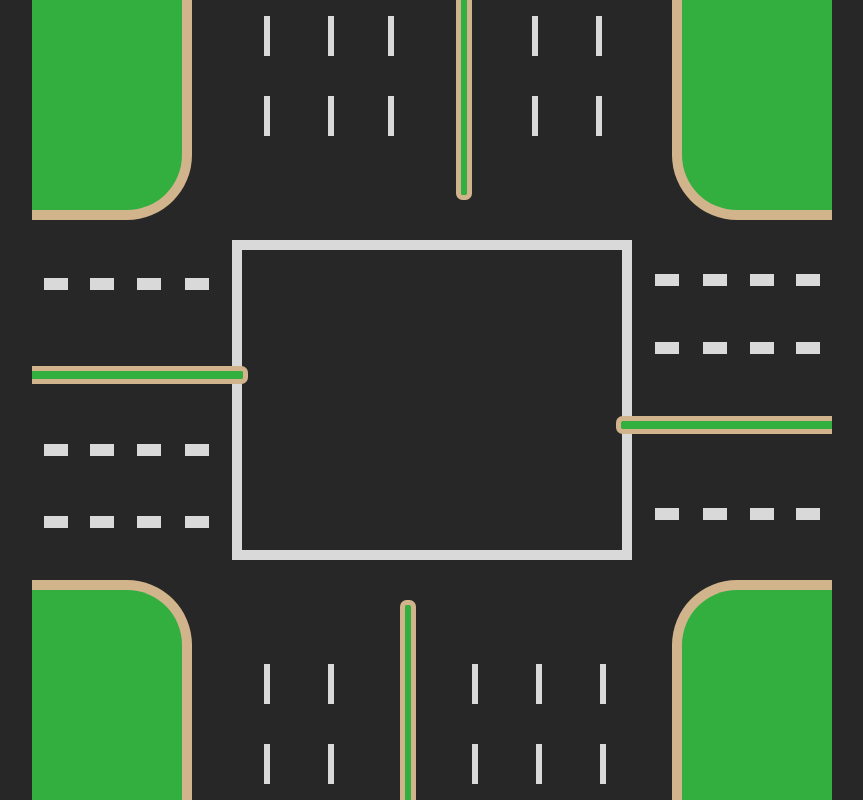
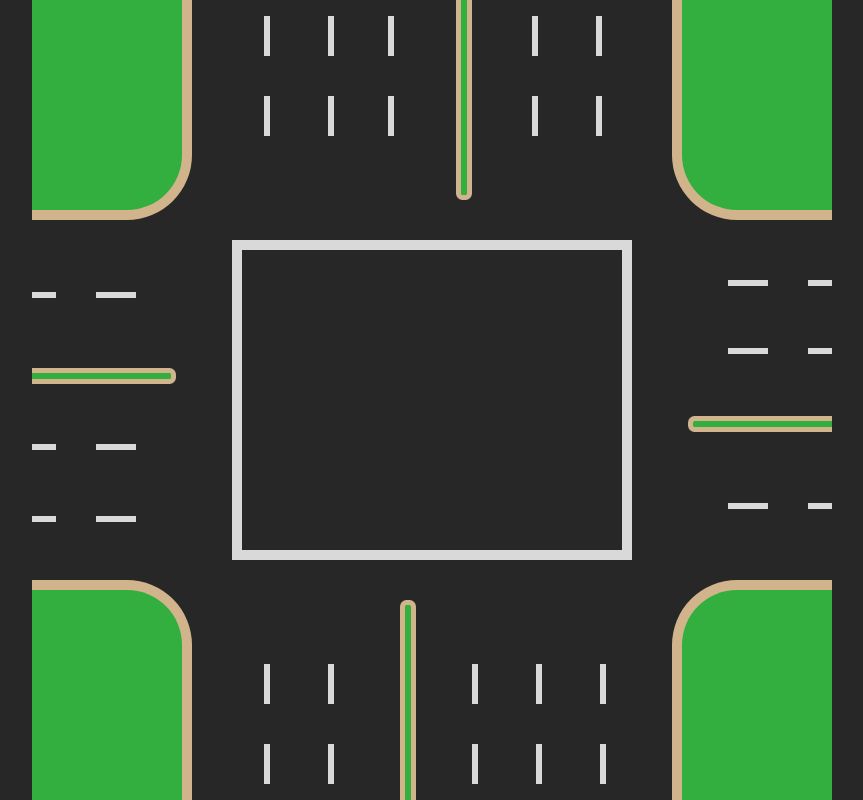
Before and after one commit to DubUlasi/Traffic-Simulator, a plain HTML site: page index.html in a window 1280 px wide. Shown: the whole page, without its empty margins (208-1071 px from the left). Drawn offline with Linux system fonts and the light colour scheme.

Commit message:
spaced out the roads by the left and right

```diff
--- a/index.css
+++ b/index.css
@@ -135,8 +135,8 @@ body {
   position: absolute;
   bottom: 52%;
   left: 0px;
-  width: 27%;
-  height: 2.2%;
+  width: 18%;
+  height: 2%;
   background-color: #32AF3E;
   border-bottom: 5px solid #D2B48C;
   border-right: 5px solid #D2B48C;
@@ -151,8 +151,8 @@ body {
   position: absolute;
   top: 52%;
   right: 0px;
-  width: 27%;
-  height: 2.2%;
+  width: 18%;
+  height: 2%;
   background-color: #32AF3E;
   border-bottom: 5px solid #D2B48C;
   border-left: 5px solid #D2B48C;
@@ -167,114 +167,62 @@ body {
 /* Broken lines for the first section of the left side road */
 .left-road-line1 {
   position: absolute;
-  bottom: 63.7%;
-  left: 1.5%;
+  bottom: 62.7%;
+  left: 0px;
   width: 3%;
-  height: 1.5%;
+  height: 0.75%;
   background-color: #D9D9D9;
 }
 
 .left-road-line2 {
   position: absolute;
-  bottom: 63.7%;
-  left: 7.3%;
-  width: 3%;
-  height: 1.5%;
+  bottom: 62.7%;
+  left: 8%;
+  width: 5%;
+  height: 0.75%;
   background-color: #D9D9D9;
 }
 
-.left-road-line3 {
-  position: absolute;
-  bottom: 63.7%;
-  left: 13.15%;
-  width: 3%;
-  height: 1.5%;
-  background-color: #D9D9D9;
-}
-
-
-.left-road-line4 {
-  position: absolute;
-  bottom: 63.7%;
-  left: 19.15%;
-  width: 3%;
-  height: 1.5%;
-  background-color: #D9D9D9;
-}
 
 
 /* Broken lines for the second section of the left side road */
 .left-road-line5 {
   position: absolute;
-  bottom: 43%;
-  left: 19.15%;
-  width: 3%;
-  height: 1.5%;
+  bottom: 43.7%;
+  left: 8%;
+  width: 5%;
+  height: 0.75%;
   background-color: #D9D9D9;
 }
 
 .left-road-line6 {
   position: absolute;
-  bottom: 43%;
-  left: 13.15%;
+  bottom: 43.7%;
+  left: 0px;
   width: 3%;
-  height: 1.5%;
+  height: 0.75%;
   background-color: #D9D9D9;
 }
 
-.left-road-line7 {
-  position: absolute;
-  bottom: 43%;
-  left: 7.3%;
-  width: 3%;
-  height: 1.5%;
-  background-color: #D9D9D9;
-}
-
-.left-road-line8 {
-  position: absolute;
-  bottom: 43%;
-  left: 1.5%;
-  width: 3%;
-  height: 1.5%;
-  background-color: #D9D9D9;
-}
 
 .left-road-line9 {
   position: absolute;
-  bottom: 34%;
-  left: 19.15%;
-  width: 3%;
-  height: 1.5%;
+  bottom: 34.7%;
+  left: 8%;
+  width: 5%;
+  height: 0.75%;
   background-color: #D9D9D9;
 }
 
 .left-road-line10 {
   position: absolute;
-  bottom: 34%;
-  left: 13.15%;
+  bottom: 34.7%;
+  left: 0px;
   width: 3%;
-  height: 1.5%;
+  height: 0.75%;
   background-color: #D9D9D9;
 }
 
-.left-road-line11 {
-  position: absolute;
-  bottom: 34%;
-  left: 7.3%;
-  width: 3%;
-  height: 1.5%;
-  background-color: #D9D9D9;
-}
-
-.left-road-line12 {
-  position: absolute;
-  bottom: 34%;
-  left: 1.5%;
-  width: 3%;
-  height: 1.5%;
-  background-color: #D9D9D9;
-}
 
 
 
@@ -282,112 +230,56 @@ body {
 .right-road-line1 {
   position: absolute;
   bottom: 64.3%;
-  right: 1.5%;
+  right: 0px;
   width: 3%;
-  height: 1.5%;
+  height: 0.75%;
   background-color: #D9D9D9;
 }
 
 .right-road-line2 {
   position: absolute;
   bottom: 64.3%;
-  right: 7.3%;
-  width: 3%;
-  height: 1.5%;
-  background-color: #D9D9D9;
-}
-
-.right-road-line3 {
-  position: absolute;
-  bottom: 64.3%;
-  right: 13.15%;
-  width: 3%;
-  height: 1.5%;
-  background-color: #D9D9D9;
-}
-
-
-.right-road-line4 {
-  position: absolute;
-  bottom: 64.3%;
-  right: 19.15%;
-  width: 3%;
-  height: 1.5%;
-  background-color: #D9D9D9;
-}
-
-.right-road-line5 {
-  position: absolute;
-  bottom: 55.7%;
-  right: 19.15%;
-  width: 3%;
-  height: 1.5%;
-  background-color: #D9D9D9;
-}
-
-.right-road-line6 {
-  position: absolute;
-  bottom: 55.7%;
-  right: 13.15%;
-  width: 3%;
-  height: 1.5%;
+  right: 8%;
+  width: 5%;
+  height: 0.75%;
   background-color: #D9D9D9;
 }
 
 .right-road-line7 {
   position: absolute;
   bottom: 55.7%;
-  right: 7.3%;
-  width: 3%;
-  height: 1.5%;
+  right: 8%;
+  width: 5%;
+  height: 0.75%;
   background-color: #D9D9D9;
 }
 
 .right-road-line8 {
   position: absolute;
   bottom: 55.7%;
-  right: 1.5%;
+  right: 0px;
   width: 3%;
-  height: 1.5%;
+  height: 0.75%;
   background-color: #D9D9D9;
 }
 
 
 /* Broken lines for the second section of the right side road */
-
-.right-road-line9 {
-  position: absolute;
-  bottom: 35%;
-  right: 19.15%;
-  width: 3%;
-  height: 1.5%;
-  background-color: #D9D9D9;
-}
-
-.right-road-line10 {
-  position: absolute;
-  bottom: 35%;
-  right: 13.15%;
-  width: 3%;
-  height: 1.5%;
-  background-color: #D9D9D9;
-}
-
 .right-road-line11 {
   position: absolute;
-  bottom: 35%;
-  right: 7.3%;
-  width: 3%;
-  height: 1.5%;
+  bottom: 36.4%;
+  right: 8%;
+  width: 5%;
+  height: 0.75%;
   background-color: #D9D9D9;
 }
 
 .right-road-line12 {
   position: absolute;
-  bottom: 35%;
-  right: 1.5%;
+  bottom: 36.4%;
+  right: 0px;
   width: 3%;
-  height: 1.5%;
+  height: 0.75%;
   background-color: #D9D9D9;
 }
 
--- a/index.html
+++ b/index.html
@@ -30,26 +30,24 @@
     <div class="brokenlines-between-land1-and-land3">
       <div class="left-road-line1"></div>
       <div class="left-road-line2"></div>
-      <div class="left-road-line3"></div>
-      <div class="left-road-line4"></div>
+
+
       <div class="left-road-line5"></div>
       <div class="left-road-line6"></div>
-      <div class="left-road-line7"></div>
-      <div class="left-road-line8"></div>
+
+
       <div class="left-road-line9"></div>
       <div class="left-road-line10"></div>
-      <div class="left-road-line11"></div>
-      <div class="left-road-line12"></div>
+
+
     </div>
 
 
     <div class="brokenlines-between-land2-and-land4">
       <div class="right-road-line1"></div>
       <div class="right-road-line2"></div>
-      <div class="right-road-line3"></div>
-      <div class="right-road-line4"></div>
-      <div class="right-road-line5"></div>
-      <div class="right-road-line6"></div>
+
+
       <div class="right-road-line7"></div>
       <div class="right-road-line8"></div>
       <div class="right-road-line9"></div>
```
